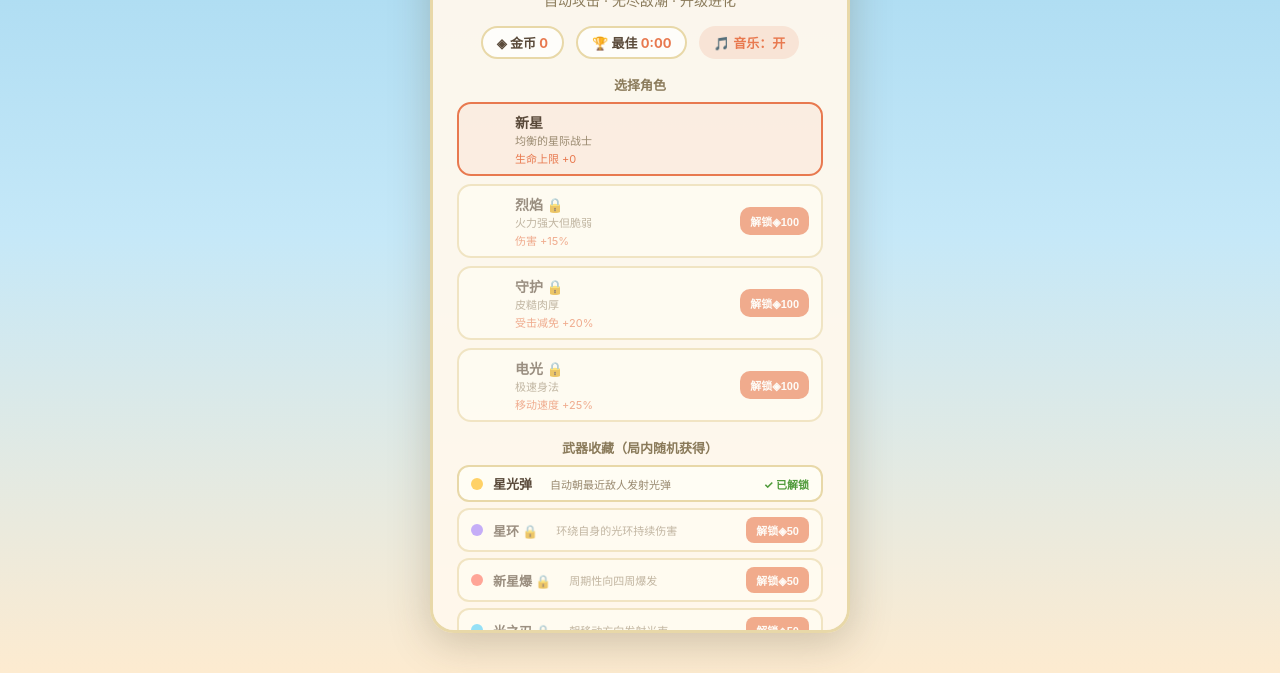
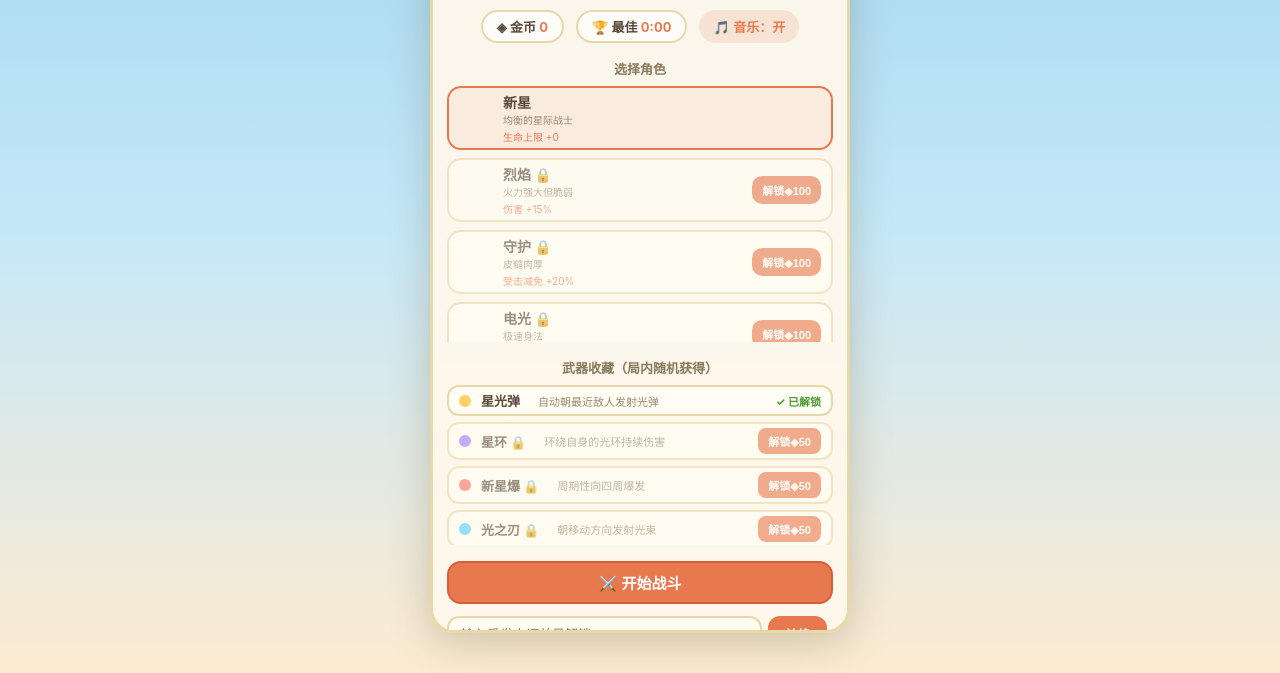
Before and after one commit to z1302065902-cloud/star-survivor, a website built with Vite: page index.html in a window 1280 px wide. Shown: the part 127-800 px from the top of the page. Built offline with nearby package versions, Linux system fonts and the light colour scheme; no server answers.

Commit message:
fix: 移动端开始按钮移出屏幕外 (布局压缩+按钮可见)

```diff
--- a/package.json
+++ b/package.json
@@ -18,6 +18,6 @@
     "@types/three": "^0.172.0",
     "typescript": "^5.6.0",
     "vercel": "^58.9.1",
-    "vite": "^6.0.0"
+    "vite": "^6.4.3"
   }
 }
--- a/src/style.css
+++ b/src/style.css
@@ -130,3 +130,16 @@ body {
 .weapon-state { font-size: 11px; color: #4F9A3A; font-weight: 700; flex-shrink: 0; }
 .weapon-unlock { padding: 5px 10px; background: #E8794F; color: #fff; border: none; border-radius: 8px; font-size: 11px; font-weight: 700; cursor: pointer; flex-shrink: 0; }
 .hud-coin b { color: #F0B83A; }
+
+/* ===== 移动端布局修复：开始按钮始终可见 ===== */
+@media (max-height: 900px) {
+  #char-list { max-height: 32vh; overflow-y: auto; }
+  #weapon-list { max-height: 20vh; overflow-y: auto; }
+  .char-row { padding: 4px 10px; }
+  .char-desc, .char-passive { font-size: 10px; }
+  .weapon-row { padding: 4px 10px; }
+  .menu-card { padding: 10px 14px; }
+  .menu-card h2 { margin-bottom: 6px; }
+  #btn-start { position: sticky; bottom: 0; z-index: 5; }
+  .menu-btn { padding: 9px 0; }
+}
```
Also changed, not shown: 1 other file.
